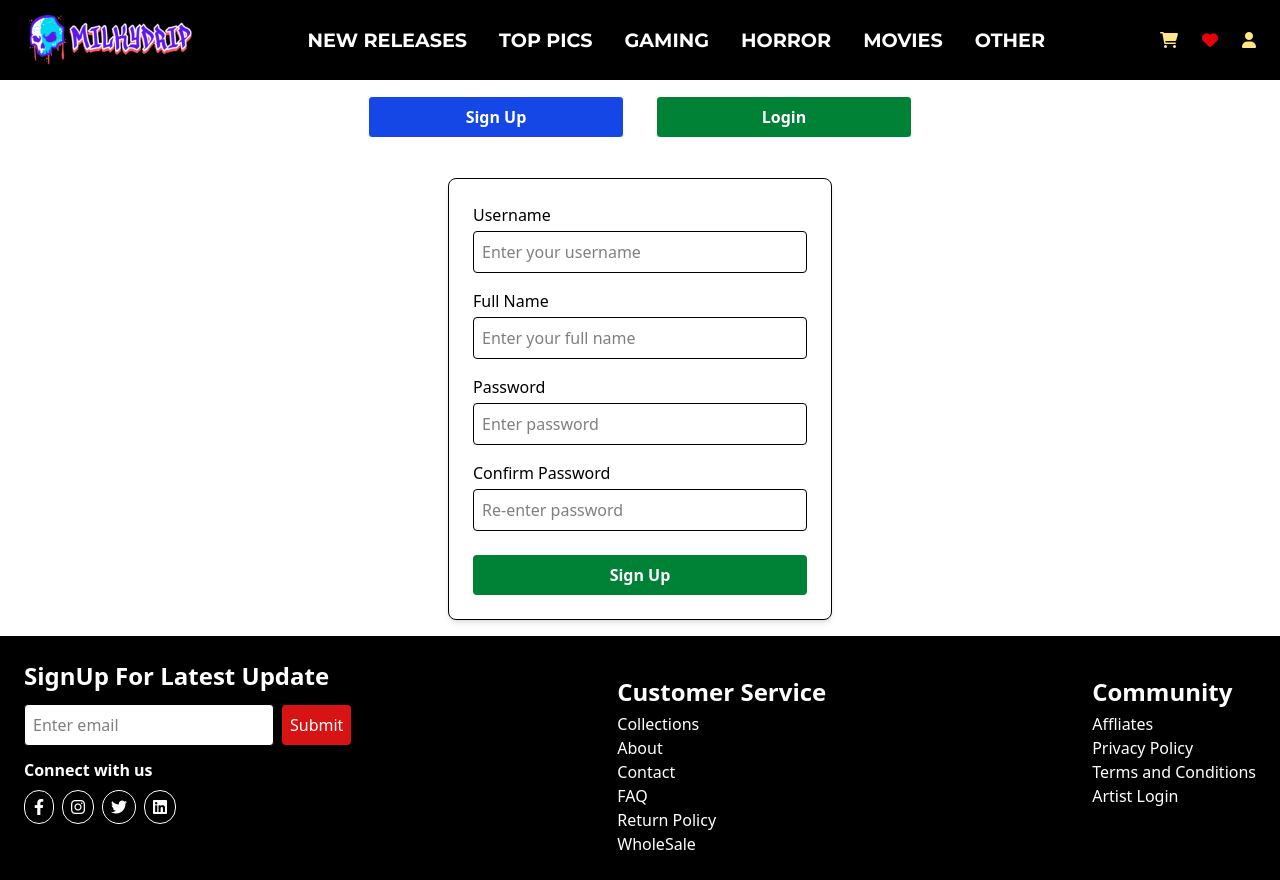
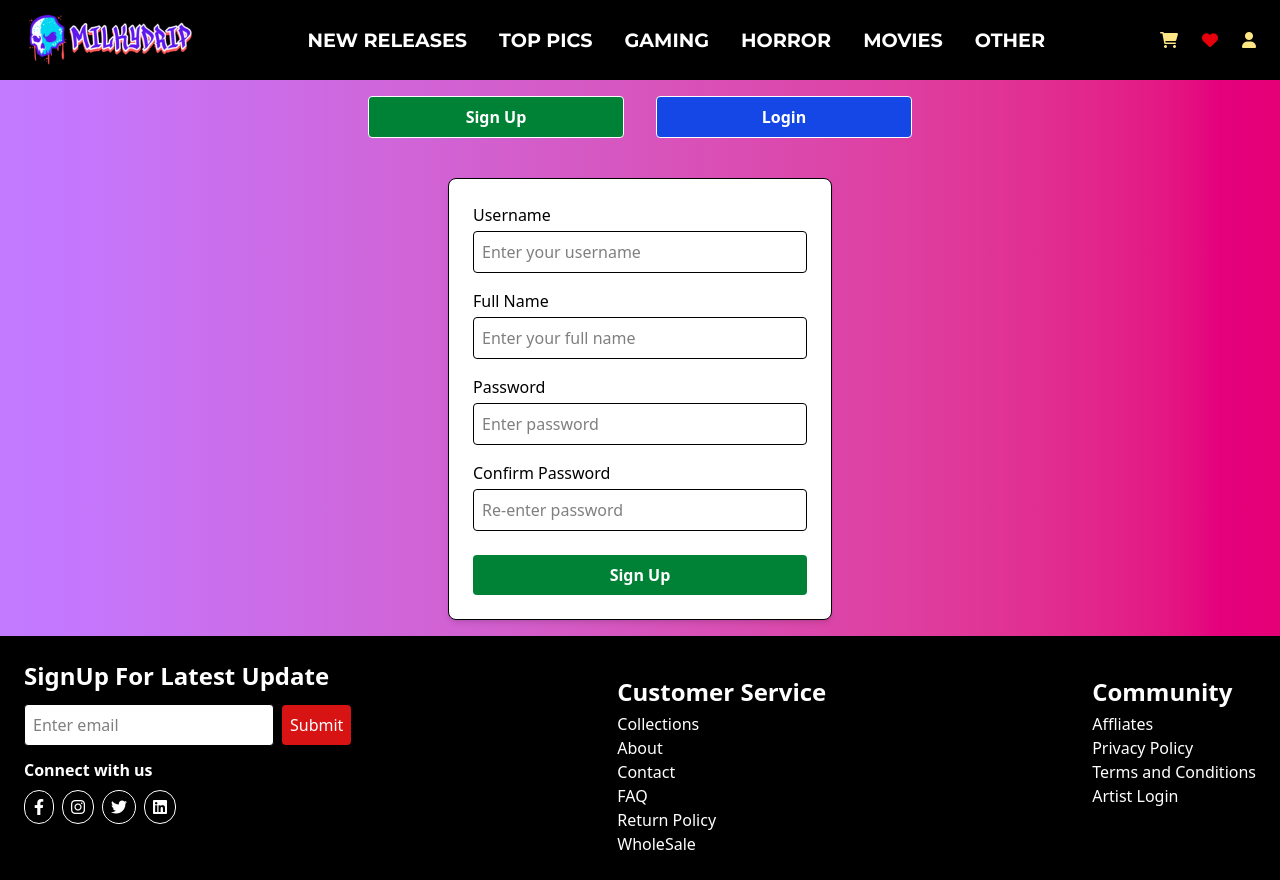
Before and after one commit to devm567/MilkyDrip, a React (Vite) app: page /account in a window 1280 px wide. Built offline with nearby package versions, Linux system fonts and the light colour scheme.

Commit message:
Update in Account Page

```diff
--- a/src/Components/FooterCmp.jsx
+++ b/src/Components/FooterCmp.jsx
@@ -24,7 +24,7 @@ function FooterCmp({ showPopUp }) {
   }
 
   return (
-    <footer className="bg-black text-white p-6 flex flex-row justify-between mt-4 flex-wrap relative">
+    <footer className="bg-black text-white p-6 flex flex-row justify-between flex-wrap relative">
       {/* Col 1 */}
       <section>
         <h3 className="font-bold text-2xl">SignUp For Latest Update</h3>
--- a/src/Pages/Account.jsx
+++ b/src/Pages/Account.jsx
@@ -10,14 +10,16 @@ function Account() {
     }
     return (
         <>
-        <div className='text-center'>
-            <button className={`p-2 border text-white rounded min-w-[20%] m-4 font-bold hover:cursor-pointer ${login===false ? "bg-green-700":"bg-blue-700"}`} onClick={()=>{setlogin("signUp")}}>Sign Up</button>
-            <button className={`bg-blue-700 text-white p-2 border rounded min-w-[20%] m-4 font-bold hover:cursor-pointer ${login===false ? "bg-blue-700":"bg-green-700"}`} onClick={()=>setlogin("login")}>Login </button>
+        <div className="bg-gradient-to-r from-purple-400 to-pink-600 pb-4">
+            <div className='text-center'>
+                <button className={`p-2 border text-white rounded min-w-[20%] m-4 font-bold hover:cursor-pointer bg-green-700`} onClick={()=>{setlogin("signUp")}}>Sign Up</button>
+                <button className={`bg-blue-700 text-white p-2 border rounded min-w-[20%] m-4 font-bold hover:cursor-pointer `} onClick={()=>setlogin("login")}>Login </button>
+            </div>
+
+            {/* Conditional Rendering */}
+            {login==="login" && <LoginCmp></LoginCmp>}
+            {login==="signUp" && <SignUpCmp></SignUpCmp>}
         </div>
-        {/* Conditional Rendering */}
-        {login==="login" && <LoginCmp></LoginCmp>}
-        {login==="signUp" && <SignUpCmp></SignUpCmp>}
-
         </>
     )
 }
```
Also changed, not shown: src/Components/LoginCmp.jsx (+5 -2 lines).
